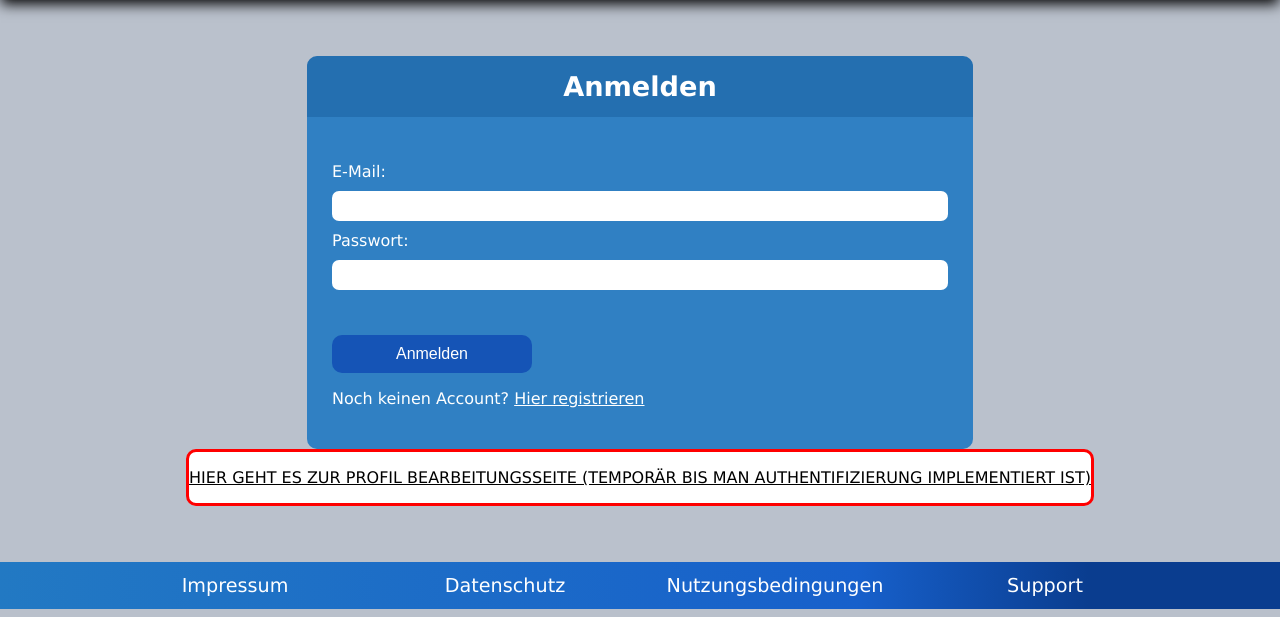
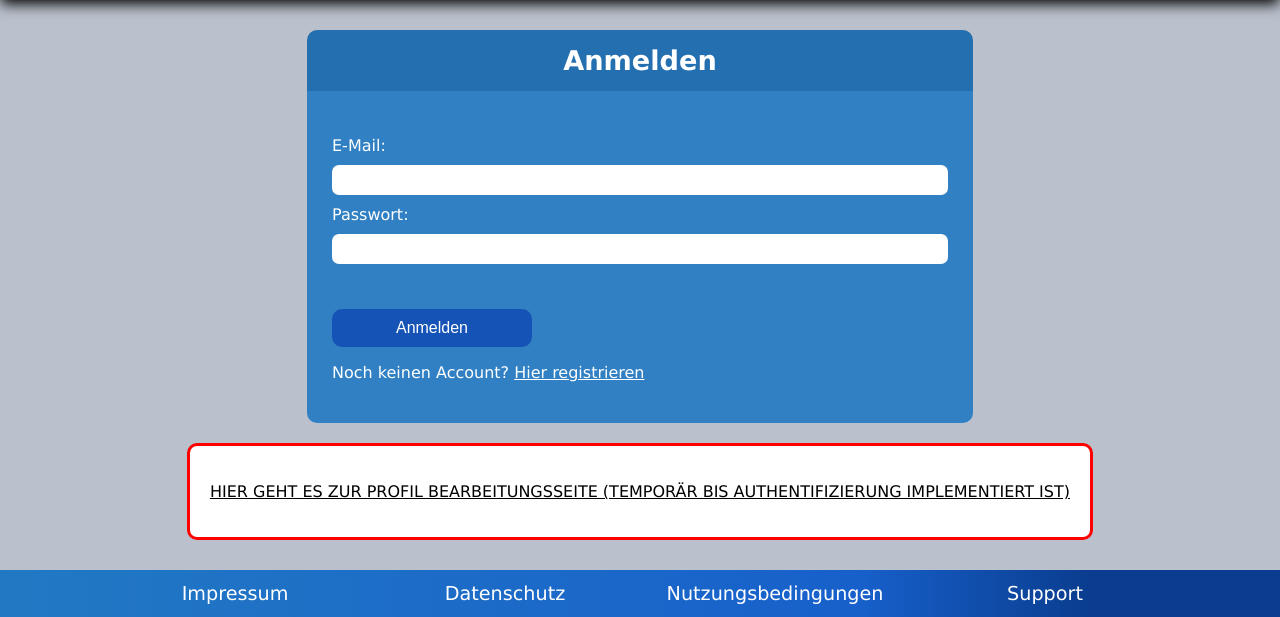
Before and after one commit to Jainzii/KomPol, a PHP site: page /sites/user/login/login.html in a window 1280 px wide. Shown: the part 191-808 px from the top of the page. Run offline with PHP 8.4, Linux system fonts and the light colour scheme.

Commit message:
hinweis angepasst

```diff
--- a/sites/user/authentication.css
+++ b/sites/user/authentication.css
@@ -87,6 +87,8 @@ p a {
     background-color: #FFFFFF;
     border: red solid 3px;
     border-radius: 10px;
+    padding: 20px;
+    margin-top: 20px;
 }
 
 .hinweis p a{
--- a/sites/user/login/login.html
+++ b/sites/user/login/login.html
@@ -51,7 +51,7 @@
         <p>Noch keinen Account? <a href="../registration/registration.html">Hier registrieren</a></p>
       </form>
       <div class="hinweis">
-        <p><a href="../editProfile/editProfile.html">HIER GEHT ES ZUR PROFIL BEARBEITUNGSSEITE (TEMPORÄR BIS MAN AUTHENTIFIZIERUNG IMPLEMENTIERT IST)</a></p>
+        <p> <a href="../editProfile/editProfile.html"> HIER GEHT ES ZUR PROFIL BEARBEITUNGSSEITE (TEMPORÄR BIS AUTHENTIFIZIERUNG IMPLEMENTIERT IST) </a> </p>
       </div>
     </main>
 
```
